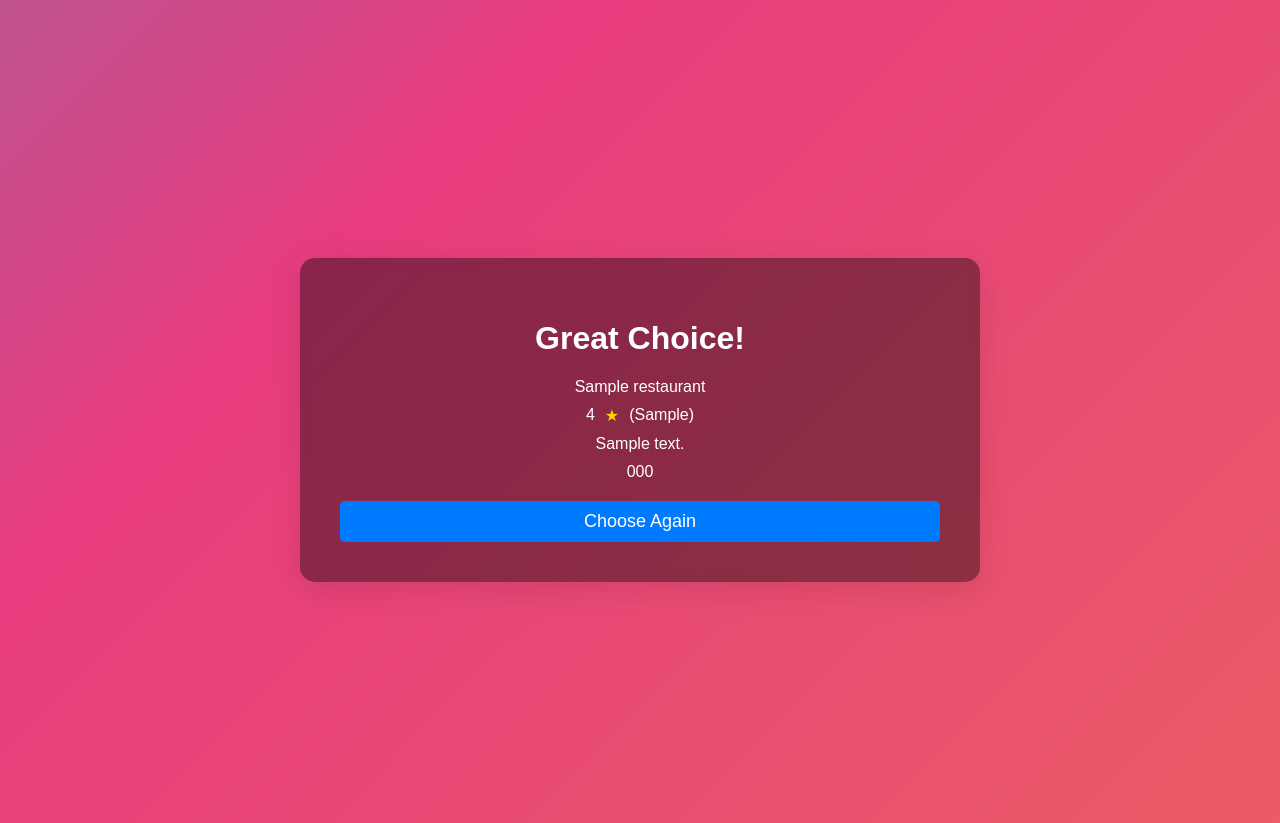
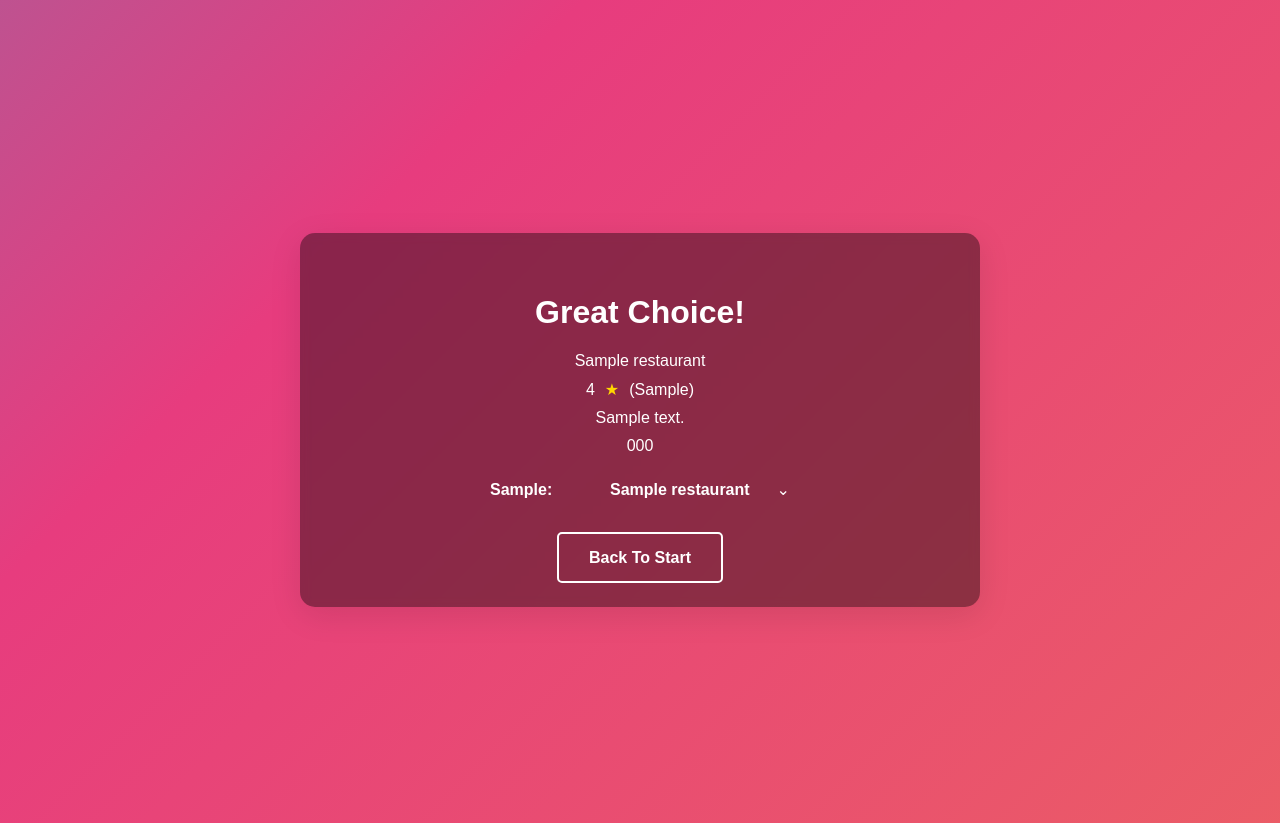
Before and after one commit to mrcrchln/Qrated, a Flask app: template templates/details.html in a window 1280 px wide. Shown: the top 823 px of the page. Run offline with Flask 3, Linux system fonts and the light colour scheme; the template is opened without the code that fills it: most values are stand-ins (such as "Sample title", 1, 10 or a date in 2020).

Commit message:
added opening hours, fixed some design issues

```diff
--- a/app.py
+++ b/app.py
@@ -1,9 +1,10 @@
 from flask import Flask, render_template, request, redirect, url_for, session
 import pandas as pd
 import random
+from datetime import datetime
 
 app = Flask(__name__)
-app.secret_key = 'BigSecretKey'  # Replace 'your_secret_key' with a real secret key
+app.secret_key = 'BigSecretKey'
 
 def load_data_from_excel(city_name):
     file_paths = {
@@ -14,15 +15,21 @@ def load_data_from_excel(city_name):
     file_path = file_paths.get(city_name, 'zurich_restaurants_details.csv')
     return pd.read_csv(file_path)
 
+def get_current_day_and_sorted_days():
+    current_day = datetime.now().strftime('%A')
+    days_of_week = ['Monday', 'Tuesday', 'Wednesday', 'Thursday', 'Friday', 'Saturday', 'Sunday']
+    current_day_index = days_of_week.index(current_day)
+    sorted_days = days_of_week[current_day_index:] + days_of_week[:current_day_index]
+    return current_day, sorted_days
+
 @app.route('/')
 def index():
-    # This is the landing page with the "Where should we eat tonight?" button
     return render_template('index.html')
 
 @app.route('/pick', methods=['POST'])
 def pick_restaurant():
     city = request.form['city']
-    session['city'] = city  # Store the city in the session
+    session['city'] = city
     df = load_data_from_excel(city)
     random_restaurants = df.sample(n=4, random_state=random.randint(1, 10000))
     session['random_restaurants'] = random_restaurants.to_dict(orient='records')
@@ -30,7 +37,6 @@ def pick_restaurant():
 
 @app.route('/select/<int:restaurant_id>', methods=['GET'])
 def select_restaurant(restaurant_id):
-    # Retrieve the selected restaurant by its ID and store it in the session
     random_restaurants = session.get('random_restaurants')
     selected_restaurant = next((restaurant for restaurant in random_restaurants if restaurant['id'] == restaurant_id), None)
     session['selected_restaurant'] = selected_restaurant
@@ -38,14 +44,12 @@ def select_restaurant(restaurant_id):
 
 @app.route('/veto/<int:restaurant_id>', methods=['GET'])
 def veto_restaurant(restaurant_id):
-    # Remove the vetoed restaurant from the session
     random_restaurants = session.get('random_restaurants')
     session['random_restaurants'] = [restaurant for restaurant in random_restaurants if restaurant['id'] != restaurant_id]
     return redirect(url_for('pick_restaurant'))
 
 @app.route('/random_pick', methods=['POST'])
 def random_pick():
-    # Randomly pick a restaurant from the remaining options after vetoing
     random_restaurants = session.get('random_restaurants')
     selected_restaurant = random.choice(random_restaurants)
     session['selected_restaurant'] = selected_restaurant
@@ -54,8 +58,8 @@ def random_pick():
 @app.route('/confirmation')
 def confirmation():
     selected_restaurant = session.get('selected_restaurant', None)
-    # Ensure 'selected_restaurant' contains the keys expected by the template
-    return render_template('details.html', restaurant=selected_restaurant)
+    current_day, sorted_days = get_current_day_and_sorted_days()
+    return render_template('details.html', restaurant=selected_restaurant, current_day=current_day, sorted_days=sorted_days)
 
 @app.route('/choose', methods=['POST'])
 def choose_restaurant():
@@ -67,28 +71,24 @@ def choose_restaurant():
         remaining_restaurants = [r for r in all_restaurants if r['Name'] not in vetoed_restaurants]
 
         if remaining_restaurants:
-            # Randomly select from the remaining non-vetoed restaurants
             selected_option = random.choice(remaining_restaurants)
-            print("Selected option after veto:", selected_option)  # Debugging statement
         else:
-            # If all restaurants are vetoed, or none remain, redirect or handle accordingly
             return redirect(url_for('pick_restaurant'))
     elif action == 'pick_random':
+        df = load_data_from_excel(session.get('city'))
         random_restaurants = df.sample(n=4, random_state=random.randint(1, 10000))
         session['random_restaurants'] = random_restaurants.to_dict(orient='records')
         return render_template('pick.html', random_restaurants=random_restaurants.to_dict(orient='records'))
     else:
-        # This part is for directly selecting a restaurant if implemented
-        # Assuming the name of the restaurant is sent directly for selection
         selected_restaurant_name = request.form.get('selected_restaurant')
         selected_option = next((r for r in all_restaurants if r['Restaurant'] == selected_restaurant_name), None)
 
     if not selected_option:
-        # No valid selection made, handle accordingly
         return redirect(url_for('pick_restaurant'))
 
-    # Proceed to render the details page with the selected restaurant's information
-    return render_template('details.html', restaurant=selected_option)
+    current_day, sorted_days = get_current_day_and_sorted_days()
+    return render_template('details.html', restaurant=selected_option, current_day=current_day, sorted_days=sorted_days)
+
 
 @app.route('/select_direct', methods=['POST'])
 def select_direct():
@@ -97,16 +97,13 @@ def select_direct():
     if city is None:
         return redirect(url_for('index'))  # Redirect to the start if city is not set
 
-    # Dynamically load the DataFrame based on the city selection
     df = load_data_from_excel(city)
-
     selected_restaurant_name = request.form.get('selected_restaurant')
     if df is not None and 'Name' in df.columns:
         selected_restaurant = df[df['Name'] == selected_restaurant_name].to_dict(orient='records')[0]
         session['selected_restaurant'] = selected_restaurant
         return redirect(url_for('confirmation'))
     else:
-        # Handle the case where the restaurant cannot be found or df is not loaded properly
         return redirect(url_for('index'))
 
 if __name__ == '__main__':
--- a/templates/details.html
+++ b/templates/details.html
@@ -53,23 +53,23 @@
         }
 
         .back-btn {
-            background-color: #007BFF;
-            color: white;
-            border: none;
-            padding: 10px 20px;
-            font-size: 18px;
+            background-color: transparent;
+            color: #FFF;
+            border: 2px solid #FFF;
+            padding: 15px 30px;
+            font-size: 1em;
+            font-weight: 600;
             border-radius: 5px;
             cursor: pointer;
-            transition: background-color 0.3s ease;
-            margin-top: 20px;
-            display: block;
-            margin-left: auto;
-            margin-right: auto;
-            text-decoration: none; /* Ensure button link does not have underline */
+            transition: all 0.3s ease;
+            margin: 10px;
+            text-decoration: none;
         }
 
         .back-btn:hover {
-            background-color: #0056b3;
+            background-color: #FFF;
+            color: #000;
+            transform: scale(1.05);
         }
 
         .rating-and-price {
@@ -82,17 +82,67 @@
         .rating-and-price .star {
             color: #FFD700; /* Gives the star a gold color */
         }
+
+        .hours-container {
+            width: 100%; /* Use the full width of the container */
+            margin-top: 20px; /* Spacing from the details above */
+            max-width: 300px; /* Set a maximum width for the container */
+            margin: 20px auto;
+            padding-bottom: 25px;
+        }
+
+        .hours {
+            display: flex;
+            justify-content: space-between; /* Adjust content distribution */
+            align-items: center; /* Align items vertically */
+            padding: 5px 0; /* Spacing for each row */
+        }
+
+        .day {
+            text-align: left; /* Align the days to the left */
+            width: 40%;
+            overflow: hidden;
+            white-space: nowrap;
+            text-overflow: ellipsis;
+        }
+
+        .time {
+            text-align: left;
+            flex-grow: 1; /* Allow the time to grow and fill space */
+        }
+
+        .bold, .hours.bold .day, .hours.bold .time {
+            font-weight: bold;
+        }
+
+        .expand-symbol {
+            cursor: pointer;
+            display: inline-block; /* Allows positioning next to the time */
+            transition: transform 0.3s ease; /* Smooth transformation on click */
+        }
+
+        .expand-symbol {
+            cursor: pointer;
+            padding-left: 10px;
+            transition: transform 0.3s ease;
+        }
+
+        .expand-symbol.active {
+            transform: rotate(180deg);
+        }
     </style>
 </head>
 <body>
     <div class="container">
         <h1>Great Choice!</h1>
+        <div class="details">
+            <div class="left-column">
                 <div class="detail-item">{{ restaurant['Name'] }}</div>
                 <div class="rating-and-price">
                     <span>{{ restaurant['Rating'] }}</span>
                     <span class="star">★</span>
                     <span>({{ restaurant['User Ratings Total'] }})</span>
-            {% if restaurant['Price Level'] > 0 %} <!-- Check if price level is greater than 0 -->
+                    {% if restaurant['Price Level'] > 0 %}
                         <span>-</span>
                         <span class="price-level">
                             {% for _ in range((restaurant['Price Level'] | round) | int) %} $ {% endfor %}
@@ -113,7 +163,38 @@
                 -
             {% endif %}
         </div>
-        <a href="/" class="back-btn">Choose Again</a>
+        <div class="hours-container">
+            <div class="hours">
+                <div class="day bold">{{ current_day }}:</div>
+                <div class="time bold">{{ restaurant[current_day].replace(', ', ',<br>') | safe }}</div>
+                <div class="expand-symbol" onclick="toggleHours()">⌄</div>
             </div>
+            <!-- Other days' hours, initially hidden -->
+            <div id="additional-hours" style="display:none;">
+                {% for day in sorted_days %}
+                    {% if day != current_day %}
+                    <div class="hours">
+                        <div class="day">{{ day }}:</div>
+                        <div class="time">{{ restaurant[day].replace(', ', ',<br>') | safe }}</div>
+                    </div>
+                    {% endif %}
+                {% endfor %}
+            </div>
+        </div>
+        <a href="/" class="back-btn">Back To Start</a>
+    </div>
+    <script>
+        function toggleHours() {
+            var x = document.getElementById("additional-hours");
+            var symbol = document.querySelector(".expand-symbol");
+            if (x.style.display === "none") {
+                x.style.display = "block";
+                symbol.classList.add("active");
+            } else {
+                x.style.display = "none";
+                symbol.classList.remove("active");
+            }
+        }
+        </script>
 </body>
 </html>
```
Also changed, not shown: templates/pick.html (+13 -13 lines). Lines whose indentation alone changed are shown as unchanged.
